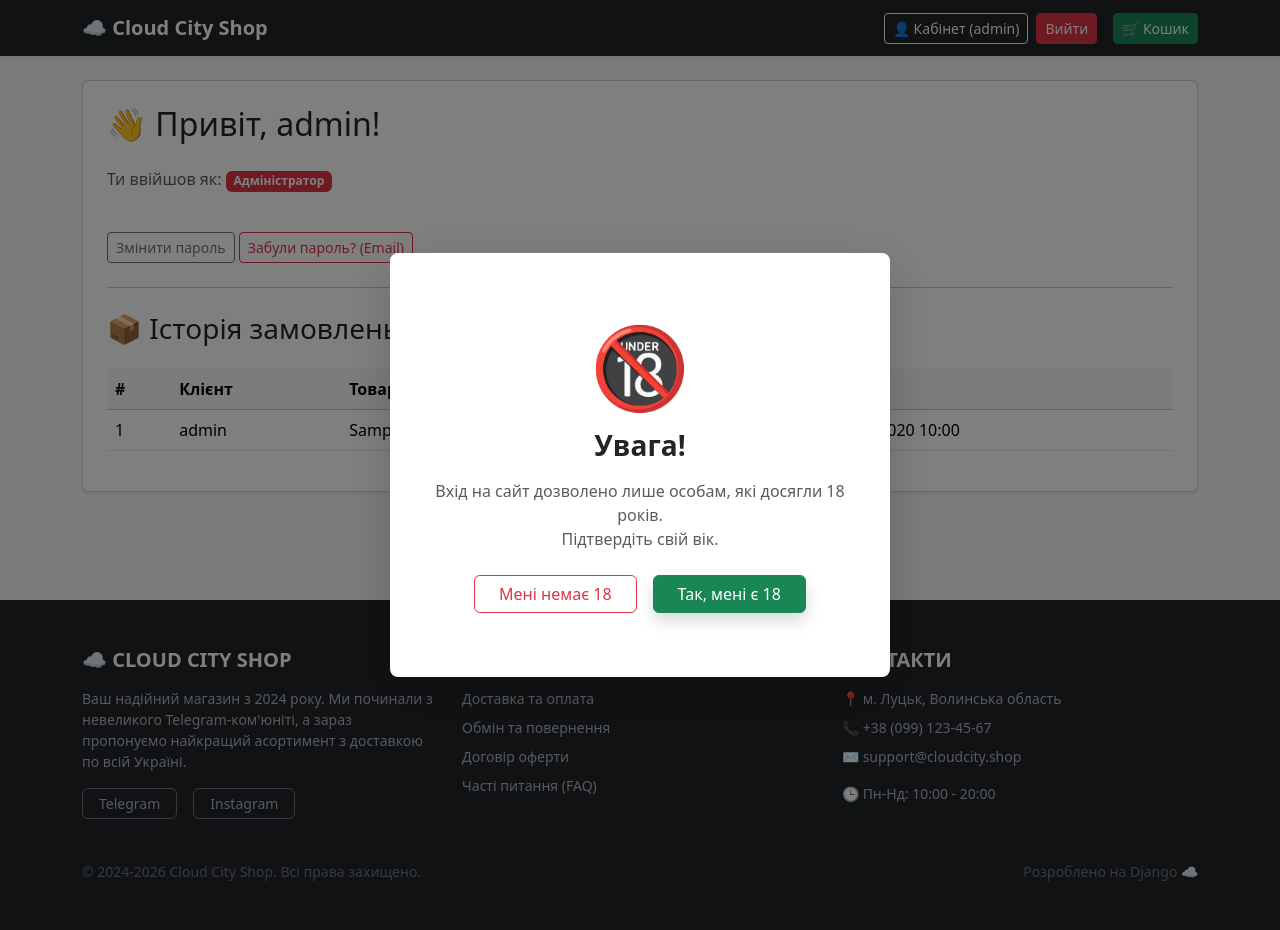
After one commit to nazaronyschuk2019g-arch/labuk-2semestr, a Django app: page /profile/ in a window 1280 px wide. The commit adds this page. Run offline with Django 5.2, Linux system fonts and the light colour scheme; a user stored in the database is signed in; data comes from the database, SQL or seed files in the repository; both versions use the stored data as it was after the commit; tables that the repository leaves empty hold one stand-in row (values such as "Sample post").

Commit message:
Lab 8: Completed Auth, User Profiles, and DRY templates

```diff
--- a/my_pages/templates/my_pages/base.html
+++ b/my_pages/templates/my_pages/base.html
@@ -6,39 +6,19 @@
     <title>Cloud City Shop</title>
     <link href="https://cdn.jsdelivr.net/npm/bootstrap@5.3.2/dist/css/bootstrap.min.css" rel="stylesheet">
     <style>
-        /* Стилі для підвалу, щоб текст точно не зливався з фоном */
+        /* Стилі для підвалу */
         .site-footer {
-            background-color: #212529; /* Темний фон, як у шапки */
-            color: #ffffff; /* Білий текст за замовчуванням */
+            background-color: #212529;
+            color: #ffffff;
         }
-        .site-footer h5 {
-            color: #ffffff; /* Заголовки колонок точно білі */
-        }
-        .site-footer p, .site-footer ul li {
-            color: #adb5bd; /* Світло-сірий текст для описів та списків */
-        }
-        .site-footer a {
-            color: #adb5bd; /* Колір посилань */
-            text-decoration: none;
-        }
-        .site-footer a:hover {
-            color: #ffffff; /* Білий колір при наведенні на посилання */
-        }
-        .site-footer hr {
-            border-color: #495057; /* Колір лінії роздільника */
-        }
-        .site-footer .bottom-text {
-            color: #6c757d; /* Темніший сірий для копірайту */
-        }
-        /* Кнопки соцмереж */
-        .social-btn {
-            color: #ffffff;
-            border: 1px solid #6c757d;
-        }
-        .social-btn:hover {
-            color: #ffffff;
-            background-color: #495057;
-        }
+        .site-footer h5 { color: #ffffff; }
+        .site-footer p, .site-footer ul li { color: #adb5bd; }
+        .site-footer a { color: #adb5bd; text-decoration: none; }
+        .site-footer a:hover { color: #ffffff; }
+        .site-footer hr { border-color: #495057; }
+        .site-footer .bottom-text { color: #6c757d; }
+        .social-btn { color: #ffffff; border: 1px solid #6c757d; }
+        .social-btn:hover { color: #ffffff; background-color: #495057; }
     </style>
 </head>
 <body class="bg-light d-flex flex-column min-vh-100">
@@ -46,8 +26,20 @@
     <nav class="navbar navbar-expand-lg navbar-dark bg-dark mb-4 shadow-sm">
         <div class="container">
             <a class="navbar-brand fw-bold" href="{% url 'product_list' %}">☁️ Cloud City Shop</a>
-            <div class="ms-auto">
-                <a href="{% url 'cart_detail' %}" class="btn btn-outline-light">🛒 Кошик</a>
+
+            <div class="ms-auto d-flex gap-2 align-items-center">
+                {% if user.is_authenticated %}
+                    <a href="{% url 'profile' %}" class="btn btn-outline-light btn-sm">👤 Кабінет ({{ user.username }})</a>
+                    <form action="{% url 'logout' %}" method="post" class="m-0">
+                        {% csrf_token %}
+                        <button type="submit" class="btn btn-danger btn-sm">Вийти</button>
+                    </form>
+                {% else %}
+                    <a href="{% url 'login' %}" class="btn btn-outline-light btn-sm">Увійти</a>
+                    <a href="{% url 'register' %}" class="btn btn-warning btn-sm text-dark fw-bold">Реєстрація</a>
+                {% endif %}
+
+                <a href="{% url 'cart_detail' %}" class="btn btn-success btn-sm ms-2">🛒 Кошик</a>
             </div>
         </div>
     </nav>
@@ -60,18 +52,14 @@
     <footer class="site-footer py-5 mt-5">
         <div class="container">
             <div class="row gy-4">
-
                 <div class="col-lg-4 col-md-6">
                     <h5 class="fw-bold text-uppercase mb-3">☁️ Cloud City Shop</h5>
-                    <p class="small">
-                        Ваш надійний магазин з 2024 року. Ми починали з невеликого Telegram-ком'юніті, а зараз пропонуємо найкращий асортимент з доставкою по всій Україні.
-                    </p>
+                    <p class="small">Ваш надійний магазин з 2024 року. Ми починали з невеликого Telegram-ком'юніті, а зараз пропонуємо найкращий асортимент з доставкою по всій Україні.</p>
                     <div class="d-flex gap-3 mt-3">
                         <a href="#" class="social-btn rounded px-3 py-1 small">Telegram</a>
                         <a href="#" class="social-btn rounded px-3 py-1 small">Instagram</a>
                     </div>
                 </div>
-
                 <div class="col-lg-4 col-md-6">
                     <h5 class="fw-bold text-uppercase mb-3">Клієнтам</h5>
                     <ul class="list-unstyled small">
@@ -81,22 +69,31 @@
                         <li class="mb-2"><a href="#">Часті питання (FAQ)</a></li>
                     </ul>
                 </div>
-
                 <div class="col-lg-4 col-md-12">
                     <h5 class="fw-bold text-uppercase mb-3">Контакти</h5>
                     <ul class="list-unstyled small">
                         <li class="mb-2">📍 м. Луцьк, Волинська область</li>
-                        <li class="mb-2">📞 +380 99 123 45 67
+                        <li class="mb-2">📞 +38 (099) 123-45-67</li>
+                        <li class="mb-2">✉️ support@cloudcity.shop</li>
+                        <li class="mb-2 mt-3">🕒 Пн-Нд: 10:00 - 20:00</li>
+                    </ul>
+                </div>
+            </div>
+            <hr class="mt-4 mb-3">
+            <div class="row align-items-center">
+                <div class="col-md-6 text-center text-md-start small bottom-text">© 2024-2026 Cloud City Shop. Всі права захищено.</div>
+                <div class="col-md-6 text-center text-md-end small bottom-text mt-2 mt-md-0">Розроблено на Django ☁️</div>
+            </div>
+        </div>
+    </footer>
 
-                        <div class="modal fade" id="ageVerificationModal" tabindex="-1" aria-labelledby="ageModalLabel" aria-hidden="true" data-bs-backdrop="static" data-bs-keyboard="false">
+    <div class="modal fade" id="ageVerificationModal" tabindex="-1" aria-labelledby="ageModalLabel" aria-hidden="true" data-bs-backdrop="static" data-bs-keyboard="false">
         <div class="modal-dialog modal-dialog-centered">
             <div class="modal-content text-center py-5 shadow-lg border-0">
                 <div class="modal-body">
                     <h1 class="display-1 mb-3">🔞</h1>
                     <h3 class="fw-bold mb-3">Увага!</h3>
-                    <p class="text-muted mb-4 px-3">
-                        Вхід на сайт дозволено лише особам, які досягли 18 років. <br> Підтвердіть свій вік.
-                    </p>
+                    <p class="text-muted mb-4 px-3">Вхід на сайт дозволено лише особам, які досягли 18 років. <br> Підтвердіть свій вік.</p>
                     <div class="d-flex justify-content-center gap-3">
                         <button type="button" class="btn btn-outline-danger px-4" id="btn-no-18">Мені немає 18</button>
                         <button type="button" class="btn btn-success px-4 shadow" id="btn-yes-18">Так, мені є 18</button>
@@ -105,8 +102,6 @@
             </div>
         </div>
     </div>
-                        ...
-    </footer>
 
     <script src="https://cdn.jsdelivr.net/npm/bootstrap@5.3.2/dist/js/bootstrap.bundle.min.js"></script>
 
@@ -128,6 +123,5 @@
             });
         });
     </script>
-
 </body>
 </html>
--- /dev/null
+++ b/my_pages/templates/my_pages/profile.html
@@ -0,0 +1,45 @@
+{% extends 'my_pages/base.html' %}
+
+{% block content %}
+<div class="card shadow-sm p-4 bg-white">
+    <h2 class="mb-4">👋 Привіт, {{ user.username }}!</h2>
+    <p class="text-muted">Ти ввійшов як: {% if user.is_staff %}<span class="badge bg-danger">Адміністратор</span>{% else %}<span class="badge bg-primary">Клієнт</span>{% endif %}</p>
+
+    <div class="mt-4">
+        <a href="{% url 'password_change' %}" class="btn btn-sm btn-outline-secondary">Змінити пароль</a>
+        <a href="{% url 'password_reset' %}" class="btn btn-sm btn-outline-danger">Забули пароль? (Email)</a>
+    </div>
+
+    <hr class="my-4">
+
+    <h3>📦 Історія замовлень</h3>
+    {% if orders %}
+        <div class="table-responsive mt-3">
+            <table class="table table-hover align-middle">
+                <thead class="table-light">
+                    <tr>
+                        <th>#</th>
+                        {% if user.is_staff %}<th>Клієнт</th>{% endif %}
+                        <th>Товари</th>
+                        <th>Сума</th>
+                        <th>Дата</th>
+                    </tr>
+                </thead>
+                <tbody>
+                {% for order in orders %}
+                    <tr>
+                        <td>{{ order.id }}</td>
+                        {% if user.is_staff %}<td>{{ order.user.username }}</td>{% endif %}
+                        <td>{{ order.items_summary }}</td>
+                        <td class="fw-bold">{{ order.total_price }} грн</td>
+                        <td>{{ order.created_at|date:"d.m.Y H:i" }}</td>
+                    </tr>
+                {% endfor %}
+                </tbody>
+            </table>
+        </div>
+    {% else %}
+        <p class="text-muted mt-3">Замовлень поки немає.</p>
+    {% endif %}
+</div>
+{% endblock %}
--- a/my_pages/urls.py
+++ b/my_pages/urls.py
@@ -1,11 +1,18 @@
-from django.urls import path
+from django.urls import path, include
+from django.contrib.auth import views as auth_views
 from . import views
 
 urlpatterns = [
+    # --- Маршрути магазину (Лаби 6-7) ---
     path('', views.product_list, name='product_list'),
     path('category/<int:category_id>/', views.product_list, name='category_list'),
     path('product/<int:product_id>/', views.product_detail, name='product_detail'),
     path('cart/add/<int:product_id>/', views.add_to_cart, name='add_to_cart'),
     path('cart/', views.cart_detail, name='cart_detail'),
     path('subscribe/', views.subscribe, name='subscribe'),
+
+    # --- Маршрути користувачів (Лаба 8) ---
+    path('accounts/', include('django.contrib.auth.urls')), # Вбудовані шляхи для логіну/виходу
+    path('register/', views.register, name='register'), # Реєстрація
+    path('profile/', views.profile, name='profile'), # Особистий кабінет
 ]
--- a/my_pages/views.py
+++ b/my_pages/views.py
@@ -1,8 +1,13 @@
 from django.shortcuts import render, get_object_or_404, redirect
 from django.db.models import Avg
-from .models import Category, Product
+from django.contrib.auth.forms import UserCreationForm
+from django.contrib.auth.decorators import login_required
+
+from .models import Category, Product, Order
 from .forms import RatingForm, NewsletterForm
 
+
+# --- ЛОГІКА МАГАЗИНУ (Лаби 6-7) ---
 
 def product_list(request, category_id=None):
     category = None
@@ -75,3 +80,25 @@ def subscribe(request):
         if form.is_valid():
             form.save()
     return redirect('product_list')
+
+
+# --- ЛОГІКА КОРИСТУВАЧІВ (Лаба 8) ---
+
+def register(request):
+    if request.method == 'POST':
+        form = UserCreationForm(request.POST)
+        if form.is_valid():
+            form.save()
+            return redirect('login')
+    else:
+        form = UserCreationForm()
+    return render(request, 'registration/register.html', {'form': form})
+
+
+@login_required
+def profile(request):
+    if request.user.is_staff:  # Якщо зайшов адмін
+        orders = Order.objects.all().order_by('-created_at')
+    else:  # Якщо звичайний юзер
+        orders = Order.objects.filter(user=request.user).order_by('-created_at')
+    return render(request, 'my_pages/profile.html', {'orders': orders})
```
Also changed, not shown: my_pages/models.py (+10 -0 lines), mysite/settings.py (+7 -0 lines), db.sqlite3, my_pages/migrations/0004_order.py (added).
